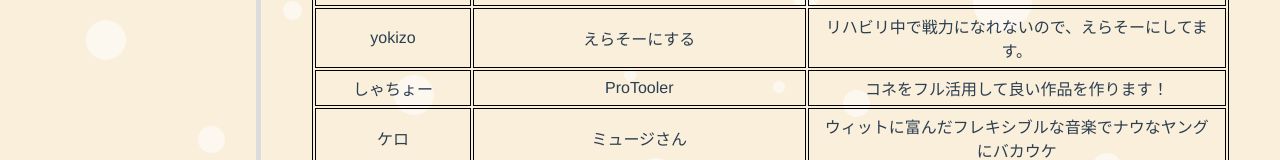
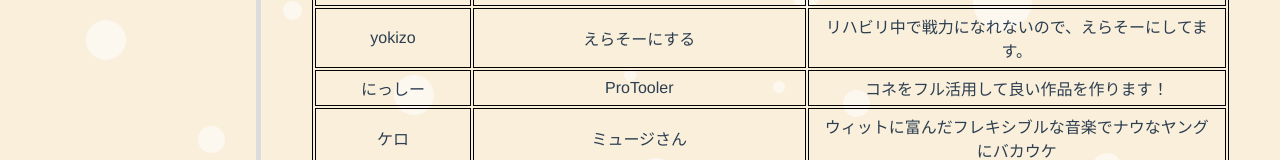
Before and after one commit to makowis/teijigo-beer-time, a Vue app: page /member in a window 1280 px wide. Shown: the part 701-861 px from the top of the page. Built offline with nearby package versions, Linux system fonts and the light colour scheme; the HTML template or start-up script is replaced by a standard one.

Commit message:
Update members.ts

```diff
--- a/src/resources/members.ts
+++ b/src/resources/members.ts
@@ -44,7 +44,7 @@ const mako =
 
 const shacho =
 {
-  name: 'しゃちょー',
+  name: 'にっしー',
   charge: 'ProTooler',
   profile: `コネをフル活用して良い作品を作ります！`,
 }
```
